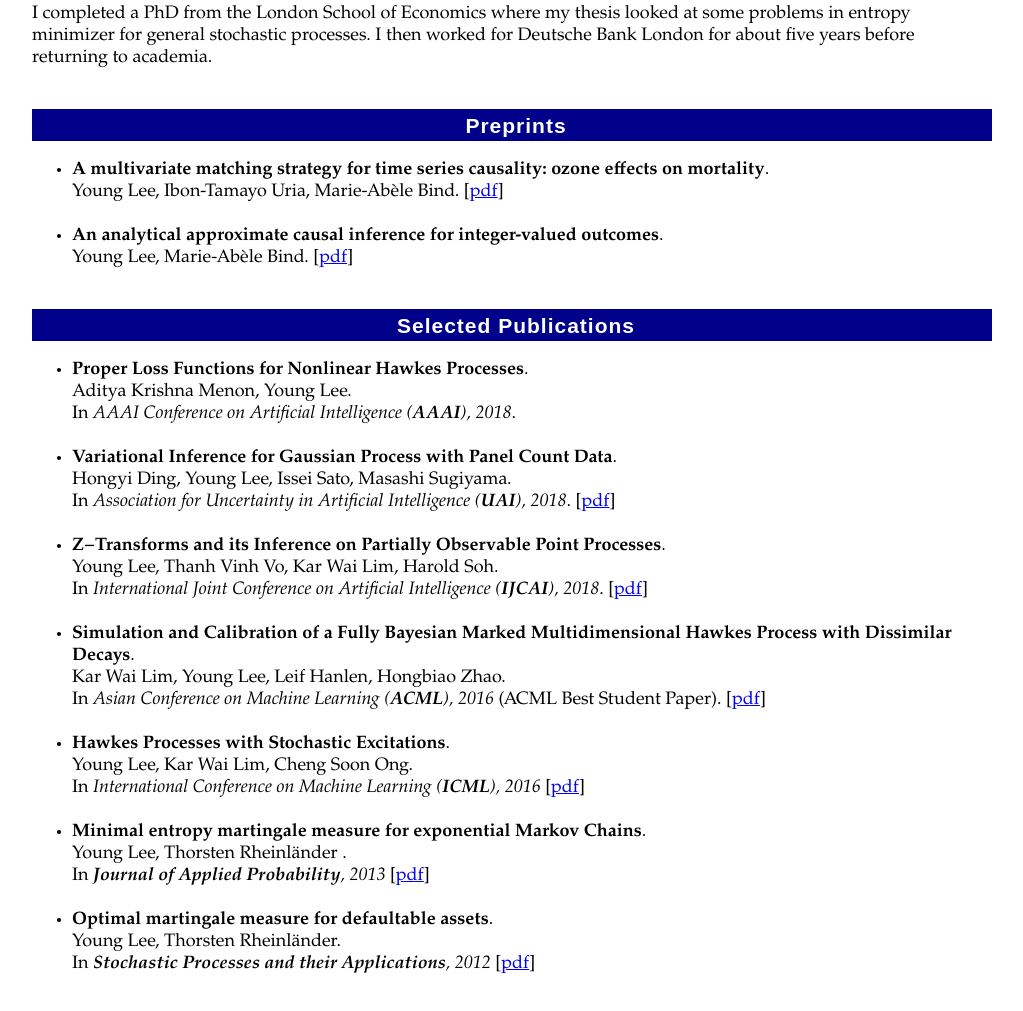
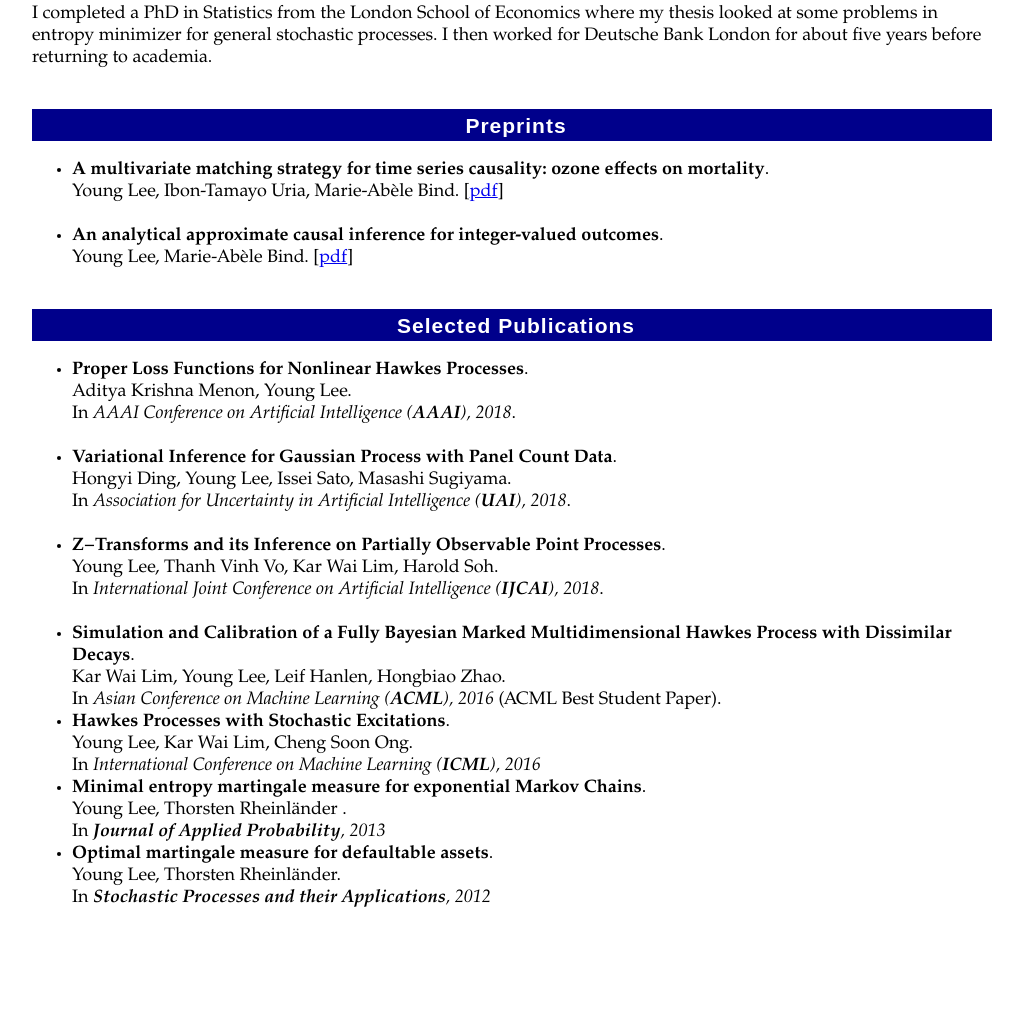
Before and after one commit to youngtlee/youngtlee, a plain HTML site: page index.html in a window 1280 px wide. Shown: the part 545-1556 px from the top of the page, without its empty margins (128-1151 px from the left). After the commit the page ends 1494 px from the top, so only its background shows below. Drawn offline with Linux system fonts and the light colour scheme.

Commit message:
Add files via upload

```diff
--- a/index.html
+++ b/index.html
@@ -52,8 +52,7 @@ Former positions:<br><br>
 <h2>Biography</h2>
 
 <div id="bio_div">
-
-  I completed a PhD from the London School of Economics where my thesis looked at some problems in entropy minimizer for general stochastic processes. I then worked for Deutsche Bank London for about five years before returning to academia.
+  I completed a PhD in Statistics from the London School of Economics where my thesis looked at some problems in entropy minimizer for general stochastic processes. I then worked for Deutsche Bank London for about five years before returning to academia.
 
 </div>
 
@@ -192,9 +191,9 @@ To appear in <i>CONFERENCE (<b>ABBRV</b>)</i>, PLACE, YEAR.<br>
 		<br>
 
 		In <em>Association for Uncertainty in Artificial Intelligence (<strong>UAI</strong>), 2018</em>.
-        	[<a  target='_blank' href="https://arxiv.org/pdf/1803.04232.pdf">pdf</a>]
-        	<br><br>
-        </li>
+        	<!-- [<a  target='_blank' href="https://arxiv.org/pdf/1803.04232.pdf">pdf</a>]
+        	 --><br><br>
+        </li></li>
         <li>
 		<strong>Z−Transforms and its Inference on Partially Observable Point Processes</strong>.
         	<br>
@@ -202,9 +201,9 @@ To appear in <i>CONFERENCE (<b>ABBRV</b>)</i>, PLACE, YEAR.<br>
 		<br>
 
 		In <em>International Joint Conference on Artificial Intelligence (<strong>IJCAI</strong>), 2018</em>.
-        	[<a  target='_blank' href="https://www.ijcai.org/proceedings/2018/0328.pdf">pdf</a>]
-        	<br><br>
-        </li>
+        	<!-- [<a  target='_blank' href="https://www.ijcai.org/proceedings/2018/0328.pdf">pdf</a>]
+        	 --><br><br>
+        </li></li>
         <li>
 		<strong>Simulation and Calibration of a Fully Bayesian Marked Multidimensional Hawkes Process with Dissimilar Decays</strong>.
         	<br>
@@ -212,9 +211,9 @@ To appear in <i>CONFERENCE (<b>ABBRV</b>)</i>, PLACE, YEAR.<br>
 		<br>
 
 		In <em>Asian Conference on Machine Learning (<strong>ACML</strong>), 2016</em> (ACML Best Student Paper).
-        	[<a  target='_blank' href="https://arxiv.org/abs/1803.04654">pdf</a>]
-        	<br><br>
-        </li>
+        	<!-- [<a  target='_blank' href="https://arxiv.org/abs/1803.04654">pdf</a>]
+        	<br><br> -->
+        </li></li>
 
         <li>
 		<strong>Hawkes Processes with Stochastic Excitations</strong>.
@@ -223,9 +222,9 @@ To appear in <i>CONFERENCE (<b>ABBRV</b>)</i>, PLACE, YEAR.<br>
 		<br>
 
 		In <em>International Conference on Machine Learning (<strong>ICML</strong>), 2016</em>
-        	[<a  target='_blank' href="https://arxiv.org/abs/1609.06831">pdf</a>]
-        	<br><br>
-        </li>
+        	<!-- [<a  target='_blank' href="https://arxiv.org/abs/1609.06831">pdf</a>]
+        	<br><br> -->
+        </li></li>
 
         <li>
 		<strong>Minimal entropy martingale measure for exponential Markov Chains</strong>.
@@ -234,20 +233,20 @@ To appear in <i>CONFERENCE (<b>ABBRV</b>)</i>, PLACE, YEAR.<br>
 		<br>
 
 		In <em><strong>Journal of Applied Probability</strong>, 2013</em>
-        	[<a  target='_blank' href="https://www.cambridge.org/core/journals/journal-of-applied-probability/article/minimal-entropy-martingale-measure-for-exponential-markov-chains/4407710ACA0C4B5C514213902609C23E">pdf</a>]
-        	<br><br>
-        </li>
+        	<!-- [<a  target='_blank' href="https://www.cambridge.org/core/journals/journal-of-applied-probability/article/minimal-entropy-martingale-measure-for-exponential-markov-chains/4407710ACA0C4B5C514213902609C23E">pdf</a>]
+        	<br><br> -->
+        </li></li>
 
 
         <li>
-		<strong>Optimal martingale measure for defaultable assets</strong>.
+		<strong> Optimal martingale measure for defaultable assets</strong>.
         	<br>
         	Young Lee, Thorsten Rheinländer.
 		<br>
 		In <em><strong>Stochastic Processes and their Applications</strong>, 2012</em>
-        	[<a target='_blank' href="http://www.sciencedirect.com/science/article/pii/S0304414912000658">pdf</a>]
-        	<br><br>
-        </li>
+        	<!-- [<a target='_blank' href="http://www.sciencedirect.com/science/article/pii/S0304414912000658">pdf</a>]
+        	<br><br> -->
+        </li></li>
 
 
   </ul>
```
